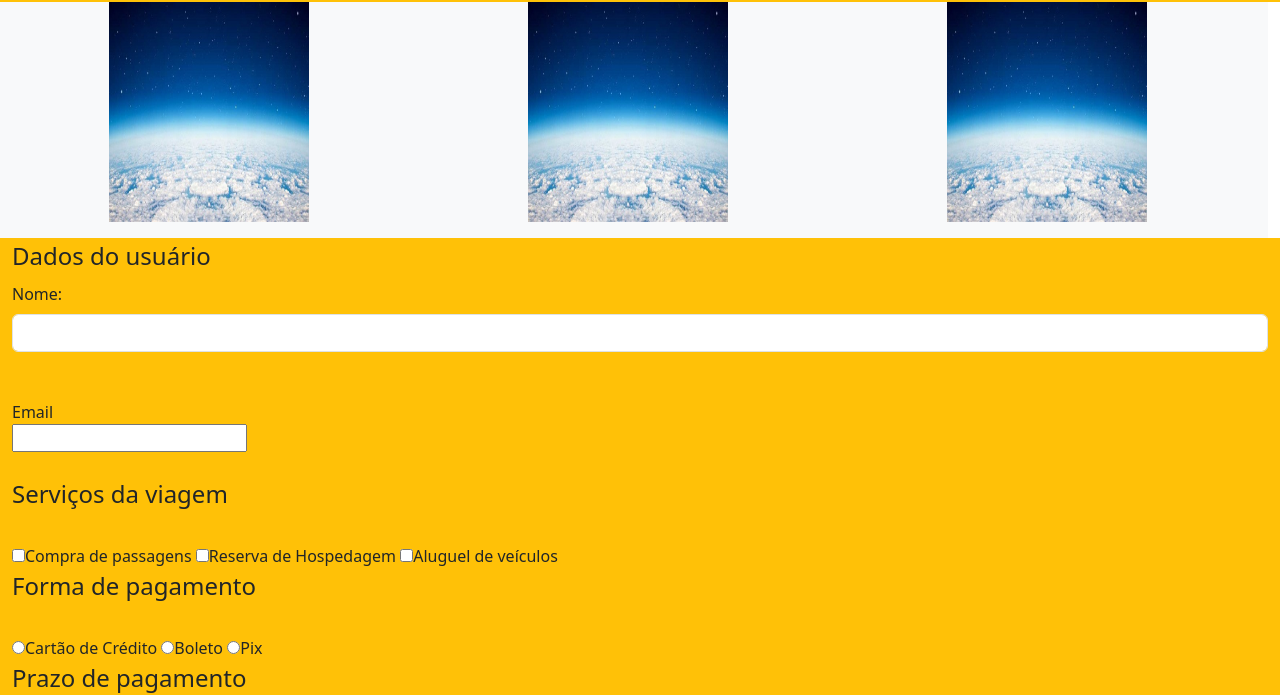
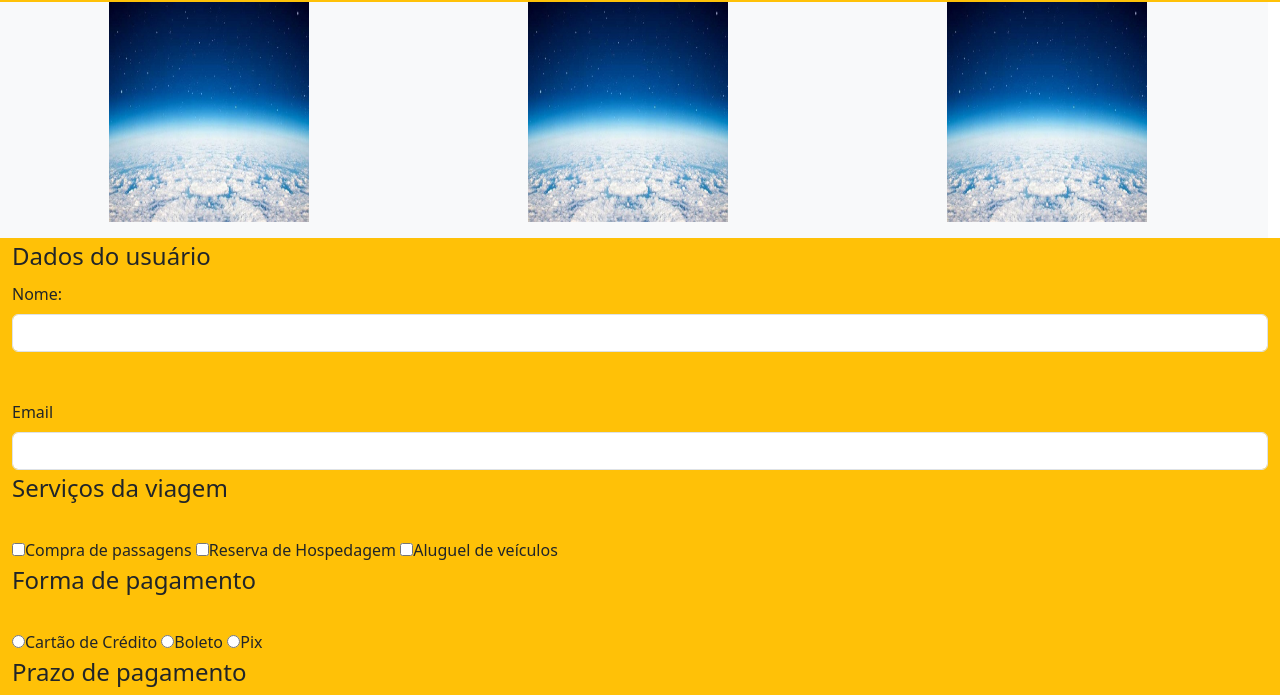
Before and after one commit to igorfariasoliveira/HTML, a plain HTML site: page Desenvolvimento frontend/reserva.html in a window 1280 px wide. Shown: the part 70-765 px from the top of the page. Drawn offline with nearby package versions, Linux system fonts and the light colour scheme.

Commit message:
Update reserva.html

```diff
--- a/Desenvolvimento frontend/reserva.html
+++ b/Desenvolvimento frontend/reserva.html
@@ -67,8 +67,10 @@
           </label>
           <input type="text" class="form-control" name="nome" id="nome"> <br><br>
         </div>
-        <label>Email</label><br>
-        <input type="email" required name="email"><br><br>
+        <div>
+          <label class="form-label" form="email">Email</label><br>
+          <input type="email" required name="email" id="email" class="form-control">
+        </div>
       </fieldset>
       <fieldset>
         <legend>Serviços da viagem</legend>
```
